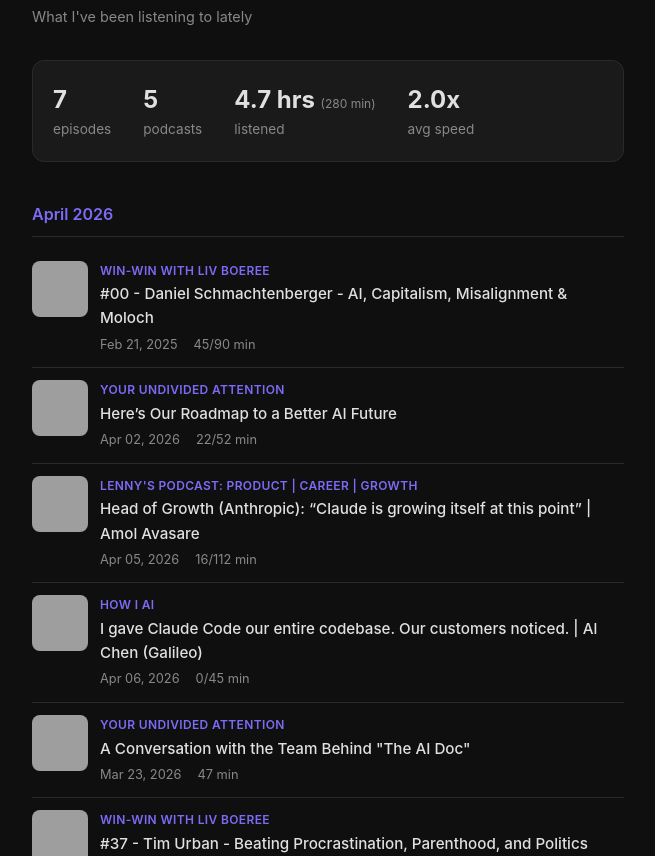
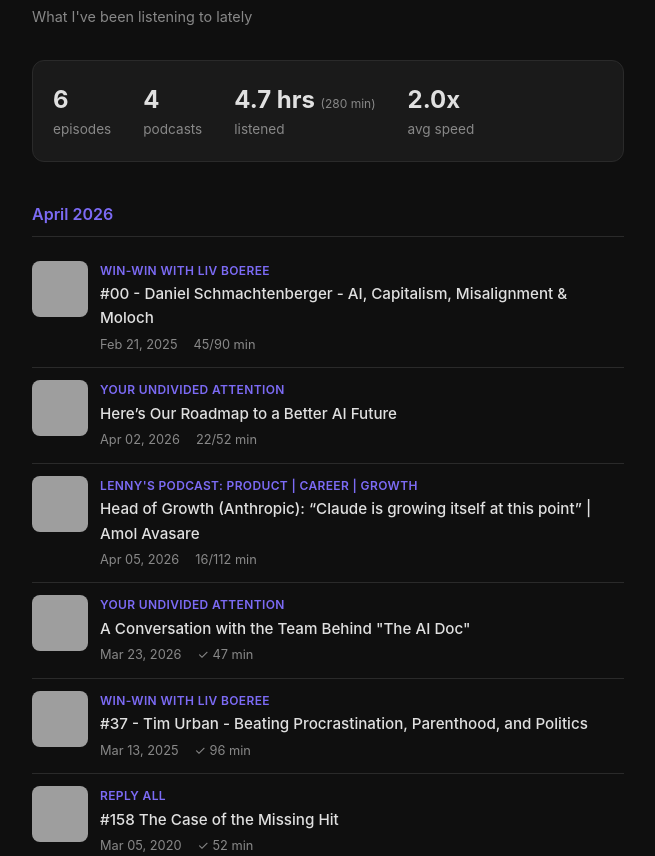
Before and after one commit to kruger-adam/podcast-history, a plain HTML site: page index.html in a window 1280 px wide. Shown: the part 96-952 px from the top of the page, without its empty margins (312-967 px from the left). Drawn offline with Linux system fonts and the light colour scheme; grey boxes are pictures that could not be loaded.

Commit message:
deploy: 45afcd49638d7b1c69e2e523c8000627fb24542d

```diff
--- a/index.html
+++ b/index.html
@@ -160,8 +160,8 @@
 
 
     <div class="stats">
-      <div class="stat"><span class="stat-num">7</span> episodes</div>
-      <div class="stat"><span class="stat-num">5</span> podcasts</div>
+      <div class="stat"><span class="stat-num">6</span> episodes</div>
+      <div class="stat"><span class="stat-num">4</span> podcasts</div>
       <div class="stat"><span class="stat-num">4.7 hrs <span class='stat-detail'>(280 min)</span></span> listened</div>
       <div class="stat"><span class="stat-num">2.0x</span> avg speed</div>
     </div>
@@ -202,24 +202,13 @@
   </div>
 </div>
 <div class="episode">
-  <img class="episode-art" src="https://static.pocketcasts.com/discover/images/webp/200/29804190-0039-013e-0c58-0e1d7f698bfd.webp" alt="How I AI" loading="lazy">
-  <div class="episode-info">
-    <div class="episode-podcast">How I AI</div>
-    <a class="episode-title" href="https://www.google.com/search?q=How+I+AI+I+gave+Claude+Code+our+entire+codebase.+Our+customers+noticed.+%7C+Al+Chen+%28Galileo%29&amp;btnI" target="_blank" rel="noopener">I gave Claude Code our entire codebase. Our customers noticed. | Al Chen (Galileo)</a>
-    <div class="episode-meta">
-      <span>Apr 06, 2026</span>
-      <span>0/45 min</span>
-    </div>
-  </div>
-</div>
-<div class="episode">
   <img class="episode-art" src="https://static.pocketcasts.com/discover/images/webp/200/ff914e00-4724-0137-f266-1d245fc5f9cf.webp" alt="Your Undivided Attention" loading="lazy">
   <div class="episode-info">
     <div class="episode-podcast">Your Undivided Attention</div>
     <a class="episode-title" href="https://www.google.com/search?q=Your+Undivided+Attention+A+Conversation+with+the+Team+Behind+%22The+AI+Doc%22&amp;btnI" target="_blank" rel="noopener">A Conversation with the Team Behind &quot;The AI Doc&quot;</a>
     <div class="episode-meta">
       <span>Mar 23, 2026</span>
-      <span>47 min</span>
+      <span>✓ 47 min</span>
     </div>
   </div>
 </div>
@@ -230,7 +219,7 @@
     <a class="episode-title" href="https://www.google.com/search?q=Win-Win+with+Liv+Boeree+%2337+-+Tim+Urban+-+Beating+Procrastination%2C+Parenthood%2C+and+Politics&amp;btnI" target="_blank" rel="noopener">#37 - Tim Urban - Beating Procrastination, Parenthood, and Politics</a>
     <div class="episode-meta">
       <span>Mar 13, 2025</span>
-      <span>96 min</span>
+      <span>✓ 96 min</span>
     </div>
   </div>
 </div>
@@ -241,14 +230,14 @@
     <a class="episode-title" href="https://www.google.com/search?q=Reply+All+%23158+The+Case+of+the+Missing+Hit&amp;btnI" target="_blank" rel="noopener">#158 The Case of the Missing Hit</a>
     <div class="episode-meta">
       <span>Mar 05, 2020</span>
-      <span>52 min</span>
+      <span>✓ 52 min</span>
     </div>
   </div>
 </div>
 
 
     <div class="footer">
-      Last synced: April 08, 2026 at 11:16 PM UTC<br>
+      Last synced: April 08, 2026 at 11:21 PM UTC<br>
       Powered by Pocket Casts
     </div>
   </div>
```
